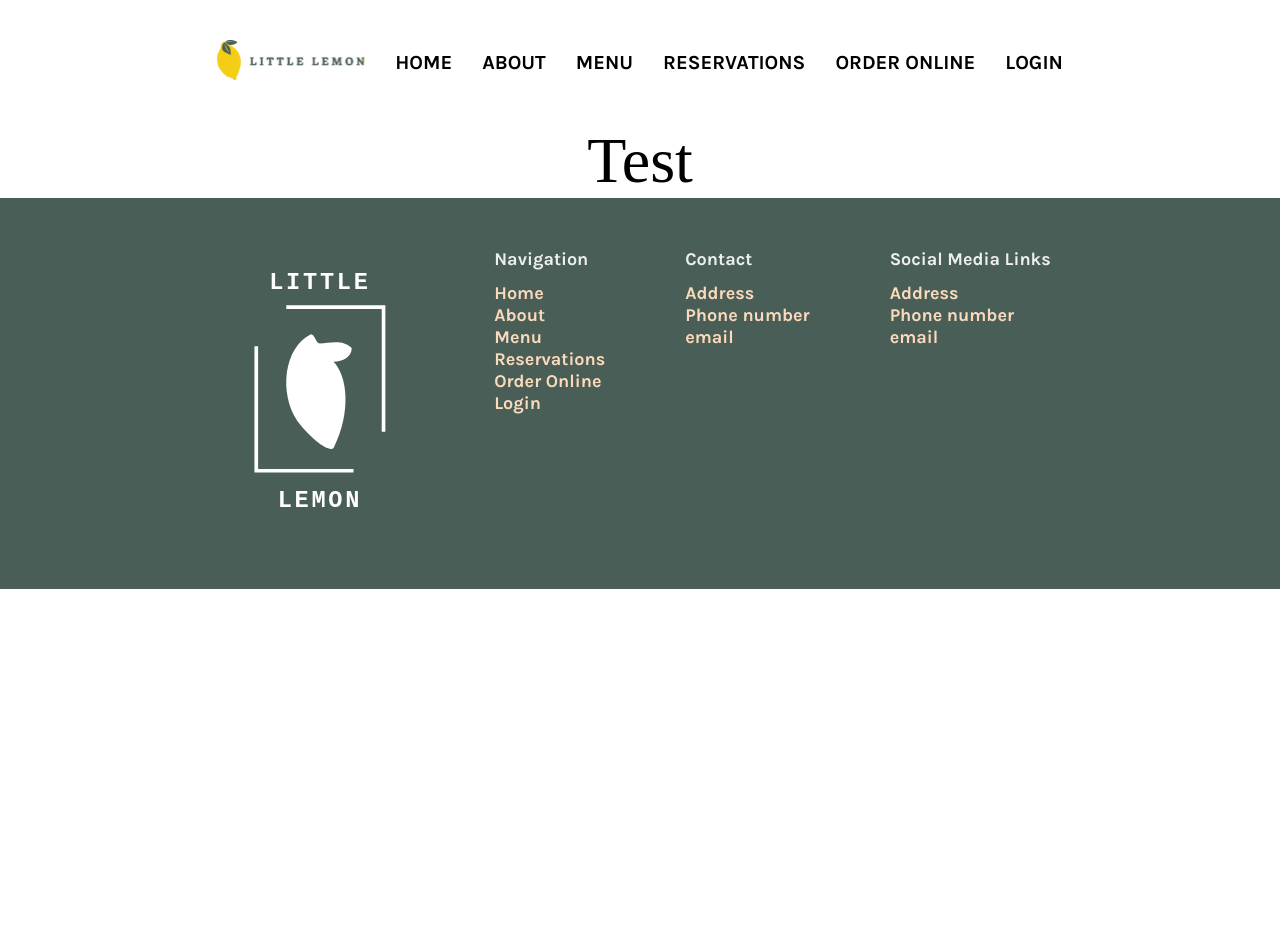
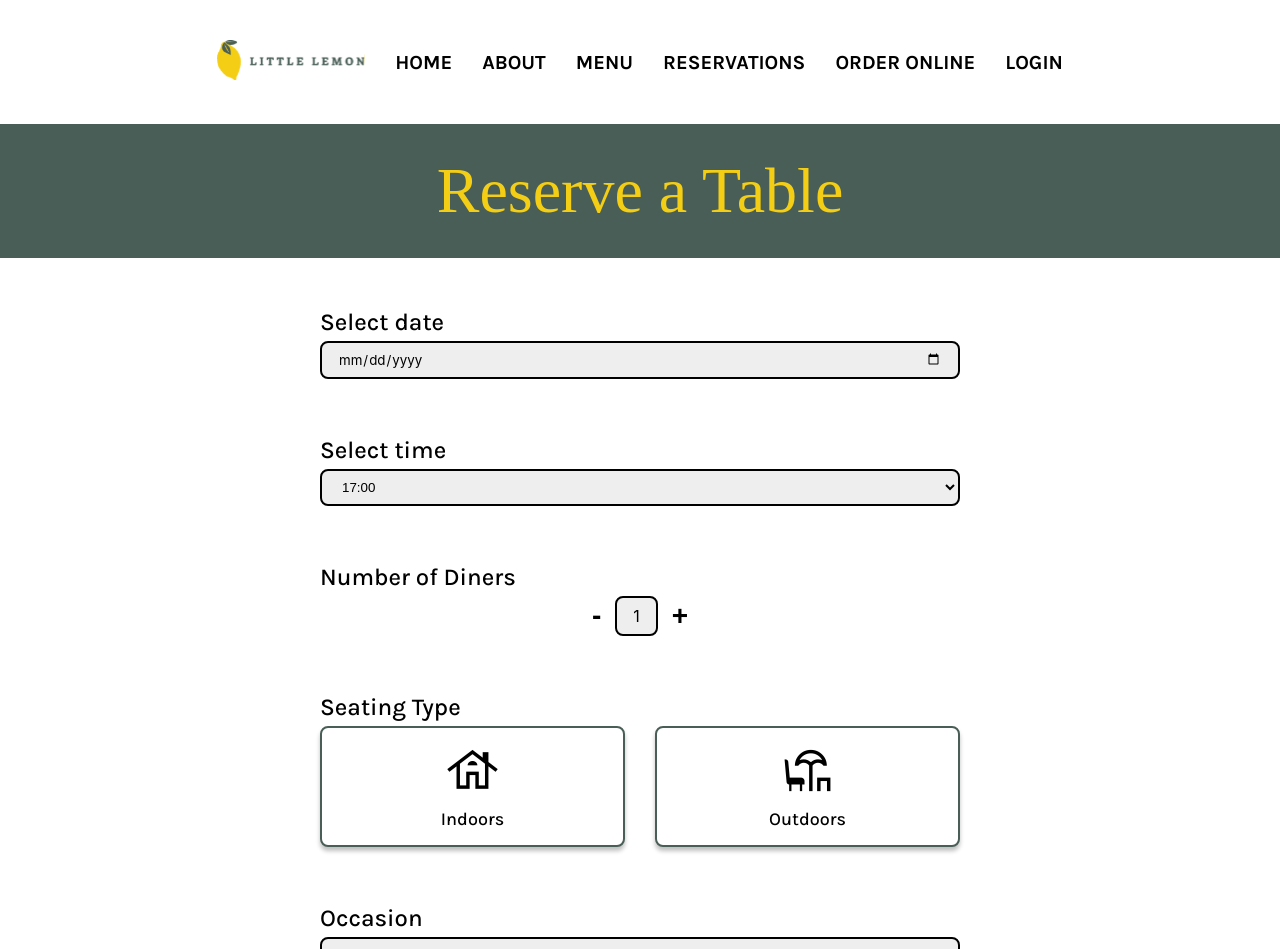
Before and after one commit to zules/little-lemon-capstone, a React (Create React App) app: page /booking in a window 1280 px wide. Shown: the top 949 px of the page. Before the commit the page ends 800 px from the top, so only its background shows below. Built offline with nearby package versions, Linux system fonts and the light colour scheme; a web font is replaced by a local one.

Commit message:
build and style page 1 of reserve table form

```diff
--- a/public/index.html
+++ b/public/index.html
@@ -33,7 +33,7 @@
     <link rel="preconnect" href="https://fonts.googleapis.com">
     <link rel="preconnect" href="https://fonts.gstatic.com" crossorigin>
     <link href="https://fonts.googleapis.com/css2?family=Karla:ital,wght@0,200..800;1,200..800&family=Markazi+Text:wght@400..700&display=swap" rel="stylesheet">
-    <link rel="stylesheet" href="https://fonts.googleapis.com/css2?family=Material+Symbols+Outlined:opsz,wght,FILL,GRAD@24,400,0,0&icon_names=moped_package" />
+    <link rel="stylesheet" href="https://fonts.googleapis.com/css2?family=Material+Symbols+Outlined" />
       <link href="https://fonts.googleapis.com/css2?family=Material+Icons+Outlined" rel="stylesheet">
   </head>
   <body>
--- /dev/null
+++ b/src/BookingForm.js
@@ -0,0 +1,151 @@
+import { useState } from 'react';
+
+export default function BookingForm() {
+
+const [formData, setFormData] = useState({
+    resdate: '',
+    restime: '',
+    guests: 1,
+    seatingType: '',
+    occasion: 'None',
+  });
+
+const [step, setStep] = useState(1);
+
+const handleChange = (e) => {
+setFormData({ ...formData, [e.target.name]: e.target.value });
+};
+
+const handleSubmit = (e) => {
+  e.preventDefault();
+  if (step < 3) {
+    setStep(prev => prev + 1);
+  } else {
+    console.log("Sending data to API:", formData);
+    alert("Form submitted successfully!");
+  }
+};
+
+const handleBack = () => {
+  if (step > 1) {
+    setStep(prev => prev - 1);
+  }
+};
+
+const handleGuestCount = (amount) => {
+  setFormData(prev => ({
+    ...prev,
+    guests: Math.max(1, prev.guests + amount)
+  }));
+};
+
+if (step === 1) {
+    return (
+        <form className="resform" onSubmit={handleSubmit}>
+            <div className="forminputpair">
+            <label className="formlabel" htmlFor="resdate">Select date</label>
+            <div className="input-wrapper"><input className="date-input" type="date" id="resdate" name="resdate" value={formData.resdate} onChange={handleChange} /></div>
+            </div>
+            <div className="forminputpair">
+            <label className="formlabel" htmlFor="restime">Select time</label>
+            <select
+            id="restime"
+            name="restime"
+            value={formData.restime}
+            onChange={handleChange}
+            >
+                <option value="17:00">17:00</option>
+                <option value="18:00">18:00</option>
+                <option value="19:00">19:00</option>
+                <option value="20:00">20:00</option>
+                <option value="21:00">21:00</option>
+                <option value="22:00">22:00</option>
+            </select>
+            </div>
+                <fieldset className="guest-stepper">
+                <div className="forminputpair">
+                <legend className="formlabel">Number of Diners</legend>
+                <div className="stepper-controls">
+                    <button
+                    className="stepper-toggle"
+                    type="button"
+                    onClick={() => handleGuestCount(-1)}
+                    aria-label="Decrease guests"
+                    >
+                    -
+                    </button>
+                    <span className="input-wrapper" aria-live="polite">{formData.guests}</span>
+                    <button
+                    className="stepper-toggle"
+                    type="button"
+                    onClick={() => handleGuestCount(1)}
+                    aria-label="Increase guests"
+                    >
+                    +
+                    </button>
+                </div>
+                </div>
+                </fieldset>
+
+                <fieldset className="seating-selector">
+                <div className="forminputpair">
+                <legend className="formlabel">Seating Type</legend>
+                <div className="radio-group">
+                    <label
+                    className={`seating-card ${formData.seatingType === 'indoors' ? 'active' : ''}`}
+                    >
+                    <input
+                        type="radio"
+                        name="seatingType"
+                        value="indoors"
+                        checked={formData.seatingType === 'indoors'}
+                        onChange={handleChange}
+                        className="sr-only"
+                    />
+                        <span class="material-symbols-outlined">house</span>
+                        <p>Indoors</p>
+                    </label>
+                    <label
+                    className={`seating-card ${formData.seatingType === 'outdoors' ? 'active' : ''}`}
+                    >
+                    <input
+                        type="radio"
+                        name="seatingType"
+                        value="outdoors"
+                        checked={formData.seatingType === 'outdoors'}
+                        onChange={handleChange}
+                        className="sr-only"
+                    />
+                        <span class="material-symbols-outlined">chair_umbrella</span>
+                        <p>Outdoors</p>
+                    </label>
+                </div>
+                </div>
+                </fieldset>
+
+            <div className="forminputpair">
+            <label className="formlabel" htmlFor="occasion">Occasion</label>
+            <select
+            id="occasion"
+            name="occasion"
+            value={formData.occasion}
+            onChange={handleChange}
+            >
+                <option>None</option>
+                <option>Birthday</option>
+                <option>Anniversary</option>
+                <option>Engagement</option>
+            </select>
+            </div>
+            <input className="calltoaction" type="submit" value="Next" />
+        </form>
+    )
+}
+
+if (step === 2) {
+    return (
+    <p>Page 2</p>
+    )
+}
+
+}
--- a/src/BookingPage.js
+++ b/src/BookingPage.js
@@ -1,7 +1,14 @@
+import BookingForm from "./BookingForm"
+
 export default function BookingPage() {
     return (
     <main>
-        <h1>Test</h1>
+        <section className="hero">
+                <h1>Reserve a Table</h1>
+        </section>
+        <section>
+            <BookingForm />
+        </section>
     </main>
     )
 }
--- a/src/HomePage.js
+++ b/src/HomePage.js
@@ -9,14 +9,14 @@ export default function HomePage() {
                 <h1>Little Lemon</h1>
                 <h3>Chicago</h3>
                 <p>We are a family owned Mediterranean restaurant, focused on traditional recipes served with a modern twist.</p>
-                <Link to="/booking"><button>Reserve a Table</button></Link>
+                <Link to="/booking"><button className="calltoaction">Reserve a Table</button></Link>
             </div>
             <img src="restaurant-food.jpg" />
         </section>
         <section className="specials">
             <div className="specials-top">
             <h1>This week's specials!</h1>
-            <button>Online Menu</button>
+            <button className="calltoaction">Online Menu</button>
             </div>
             <div className="specials-grid">
                 <div className="special-card">
--- a/src/index.css
+++ b/src/index.css
@@ -125,7 +125,7 @@ h2 {
 }
 
 
-.welcomeinfo h1 {
+.hero h1 {
   color: #F4CE14;
 }
 
@@ -145,7 +145,7 @@ h2 {
   padding-bottom: 20px;
 }
 
-button {
+.calltoaction {
   background-color: #F4CE14;
   border: none;
   border-radius: 16px;
@@ -156,6 +156,7 @@ button {
   padding: 10px 25px 10px 25px;
   width:fit-content;
   cursor: pointer;
+  min-width: 200px;
 }
 
 main {
@@ -486,3 +487,127 @@ footer nav {
   line-height: normal;
   margin-bottom: 12px;
 }
+
+
+.sr-only {
+  position: absolute;
+  width: 1px;
+  height: 1px;
+  padding: 0;
+  margin: -1px;
+  overflow: hidden;
+  clip: rect(0, 0, 0, 0);
+  border: 0;
+}
+
+.seating-card {
+  cursor: pointer;
+  display: flex;
+  flex-direction: column;
+  flex: 1;
+  padding: 15px 10px;
+  justify-content: center;
+  align-items: center;
+  gap: 10px;
+  border-radius: 8px;
+  border: 2px solid #495E57;
+  background: #FFF;
+  box-shadow: 0 4px 4px 0 rgba(0, 0, 0, 0.25);
+}
+
+.seating-card .material-symbols-outlined {
+  font-size: 55px;
+}
+
+.seating-card.active {
+  background-color: #f4ce14;
+  border: none;
+  box-shadow: 6px 6px 4px 0 rgba(0, 0, 0, 0.30) inset;
+}
+
+.resform {
+  display: flex;
+  width: 650px;
+  flex-direction: column;
+  align-items: center;
+  gap: 57px;
+  padding: 50px 5px;
+}
+
+.formlabel {
+  color: #000;
+  font-family: Karla;
+  font-size: 24px;
+  font-style: normal;
+  font-weight: 500;
+  line-height: normal;
+}
+
+.forminputpair {
+  display: flex;
+  flex-direction: column;
+  gap: 5px;
+  width: 100%;
+}
+
+fieldset {
+  border: none;
+  margin: 0;
+  padding: 0;
+  min-width: 0;
+  width: 100%;
+}
+
+legend {
+  width: 100%;
+  padding: 0;
+}
+
+.input-wrapper {
+  display: flex;
+  justify-content: center;
+  align-items: center;
+  align-self: stretch;
+  border-radius: 8px;
+  border: 2px solid #000;
+  background: #EEE;
+  padding: 8px 16px;
+}
+
+.date-input {
+  border: none;
+  background: transparent;
+  width: 100%;
+  outline: none;
+  font-family: inherit;
+}
+
+select {
+  background: #EEE;
+  border: 2px solid #000;
+  border-radius: 8px;
+  padding: 8px 16px;
+}
+
+.stepper-controls {
+  display: flex;
+  justify-content: center;
+  align-items: center;
+}
+
+.stepper-toggle {
+  border: none;
+  background-color: transparent;
+  font-size: 28px;
+  padding: 14px;
+  font-weight: 700;
+  line-height: 0.3;
+}
+
+.radio-group {
+  display: flex;
+align-items: center;
+gap: 30px;
+align-self: stretch;
+justify-content: center;
+}
```
